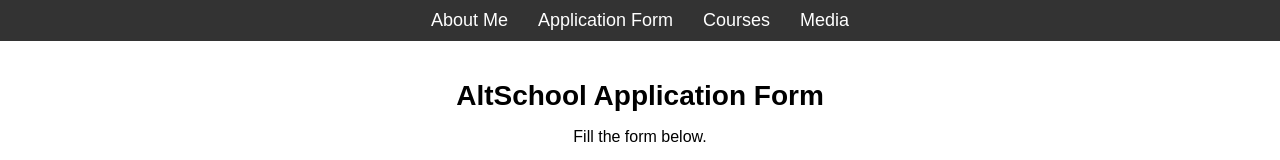
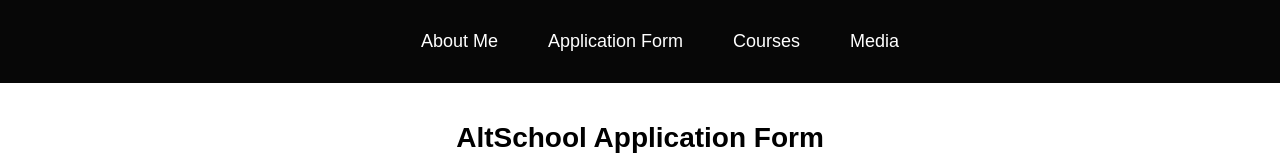
Before and after one commit to Moyosore07/AltSchoolAfrica_Assingment, a plain HTML site: page form.html in a window 1280 px wide. Shown: the top 160 px of the page. Drawn offline with Linux system fonts and the light colour scheme.

Commit message:
Add files via upload

```diff
--- a/form.css
+++ b/form.css
@@ -6,7 +6,7 @@
 }
 
 nav {
-    background-color: #333;
+    background-color: #070707;
     padding: 10px;
 }
 
@@ -14,25 +14,27 @@
     list-style: none;
     display: flex;
     justify-content: center;
-    margin: 0;
-    padding: 0;
 }
 
 nav ul li {
     margin: 0 15px;
+    font-size: 18px;
+    padding: 5px 10px;
+    border-radius: 5px;
+    transition: 0.5s;
 }
 
 nav ul li a {
-    color: #fff;
+    color: white;
     text-decoration: none;
-    font-size: 18px;
+
 }
 
-nav ul li a:hover {
-    color: #f4f4f4;
+nav ul li:hover {
+
+    color: #d5d3d3;
     background-color: #444;
-    padding: 5px 10px;
-    border-radius: 5px;
+
 }
 
 header {
--- a/index.css
+++ b/index.css
@@ -14,7 +14,7 @@
 }
 
 nav {
-    background-color: #333;
+    background-color: #070707;
     padding: 10px;
 }
 
@@ -26,19 +26,23 @@
 
 nav ul li {
     margin: 0 15px;
+    font-size: 18px;
+    padding: 5px 10px;
+    border-radius: 5px;
+    transition: 0.5s;
 }
 
 nav ul li a {
     color: white;
     text-decoration: none;
-    font-size: 18px;
+
 }
 
-nav ul li a:hover {
-    color: #f4f4f4;
+nav ul li:hover {
+
+    color: #d5d3d3;
     background-color: #444;
-    padding: 5px 10px;
-    border-radius: 5px;
+
 }
 
 header {
--- a/media.css
+++ b/media.css
@@ -3,7 +3,7 @@
     padding: 0;
     display: flex;
     flex-direction: column;
-    align-items: center;
+
     justify-content: flex-start;
     height: 100vh;
     text-align: center;
@@ -11,7 +11,7 @@
 }
 
 nav {
-    background-color: #333;
+    background-color: #070707;
     padding: 10px;
 }
 
@@ -23,19 +23,23 @@
 
 nav ul li {
     margin: 0 15px;
+    font-size: 18px;
+    padding: 5px 10px;
+    border-radius: 5px;
+    transition: 0.5s;
 }
 
 nav ul li a {
     color: white;
     text-decoration: none;
-    font-size: 18px;
+
 }
 
-nav ul li a:hover {
-    color: #f4f4f4;
+nav ul li:hover {
+
+    color: #d5d3d3;
     background-color: #444;
-    padding: 5px 10px;
-    border-radius: 5px;
+
 }
 
 h1 {
--- a/table.css
+++ b/table.css
@@ -10,12 +10,10 @@
     min-height: 100vh;
     padding: 20px;
 }
+
 nav {
-    background-color: #333;
+    background-color: #070707;
     padding: 10px;
-    width: 100%;
-    text-align: center;
-
 }
 
 nav ul {
@@ -26,19 +24,23 @@
 
 nav ul li {
     margin: 0 15px;
+    font-size: 18px;
+    padding: 5px 10px;
+    border-radius: 5px;
+    transition: 0.5s;
 }
 
 nav ul li a {
     color: white;
     text-decoration: none;
-    font-size: 18px;
+
 }
 
-nav ul li a:hover {
-    color: #f4f4f4;
+nav ul li:hover {
+
+    color: #d5d3d3;
     background-color: #444;
-    padding: 5px 10px;
-    border-radius: 5px;
+
 }
 
 h1 {
```
Also changed, not shown: form.html (+1 -0 lines).
